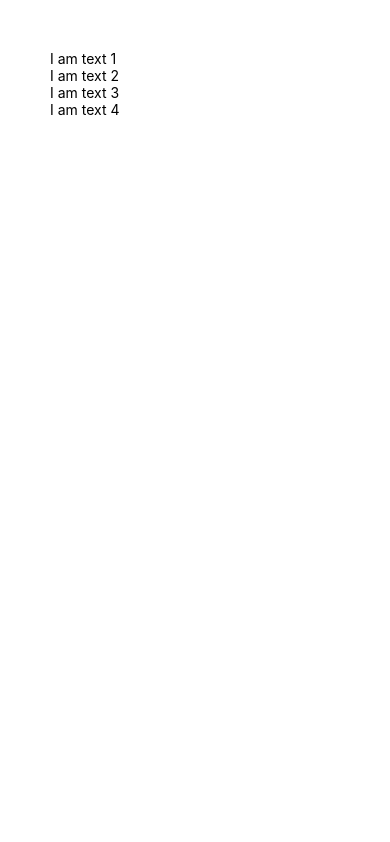
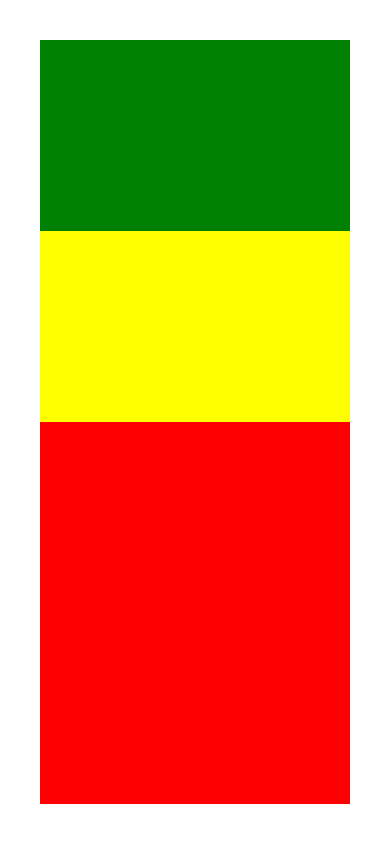
Before and after one commit to MenezesC137/FirstApp_Native, a React Native app: screen / in a window 390 px wide. Built offline with nearby package versions, Linux system fonts and the light colour scheme.

Commit message:
Tamnhos dinamicos

```diff
--- a/App.js
+++ b/App.js
@@ -1,23 +1,17 @@
 import React, { Component } from "react";
-import { Text, View, StyleSheet} from 'react-native'
+import { Text, View, } from 'react-native'
 
 class App extends Component{
 
   render(){
     return(
-        <View style={styles.area}>
-          <Text>I am text 1</Text>
-          <Text>I am text 2</Text>
-          <Text>I am text 3</Text>
-          <Text>I am text 4</Text>
+        <View style={{flex:1, margin: 40, backgroundColor: 'blue'}}>
+          <View style={{flex:1, backgroundColor: 'green'}}></View>
+          <View style={{flex:1, backgroundColor: 'yellow'}}></View>
+          <View style={{flex:2, backgroundColor: 'red'}}></View>
         </View>
     )
   }
 }
 
-const styles = StyleSheet.create({
-  area: {
-    margin: 50
-  }
-})
 export default App
```
